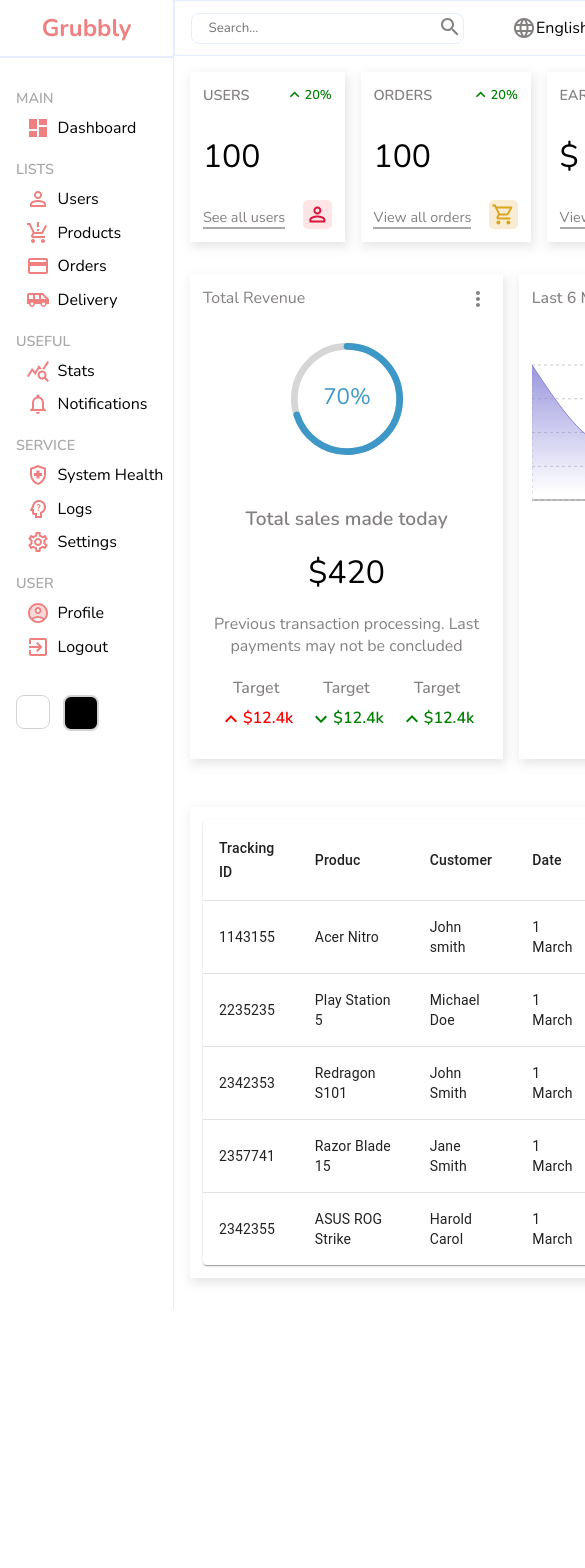
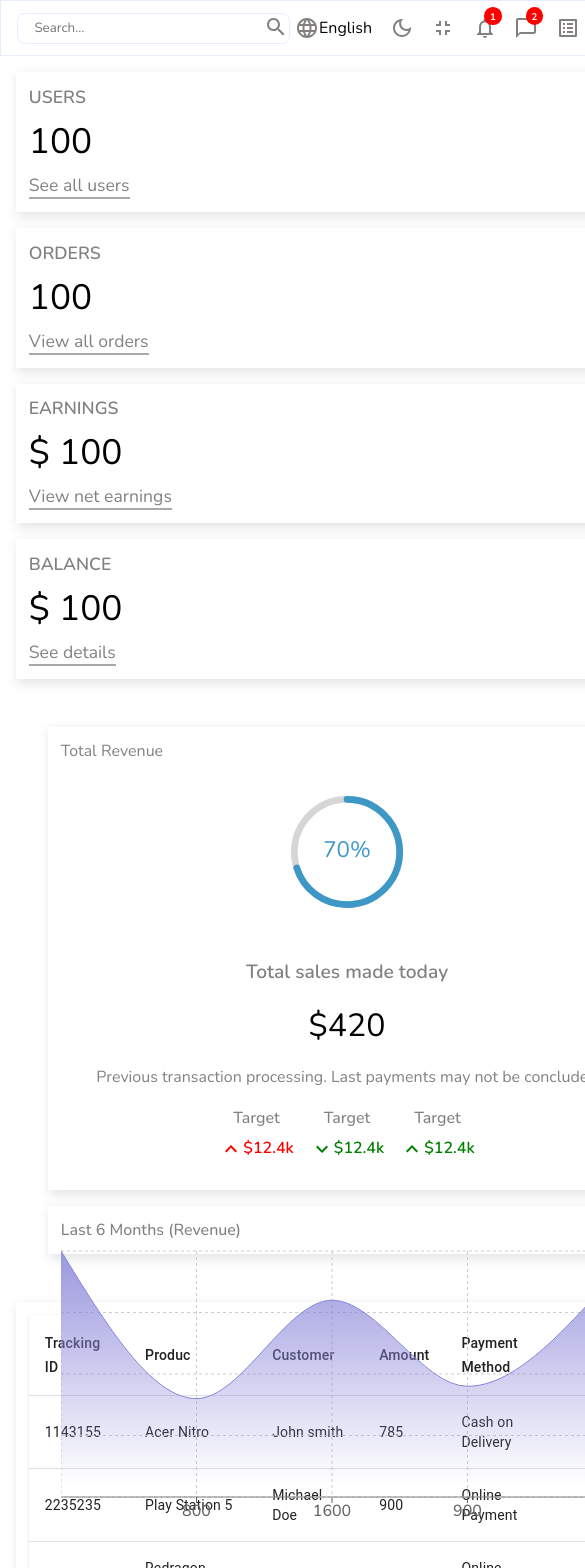
Before and after one commit to michaelomekagu688/grubbly-dashboard, a React (Create React App) app: page / in a window 390 px wide. Shown: the top 1568 px of the page, 585 px wide, since content can reach past the window. Before the commit the page ends 1310 px from the top, so only its background shows below. Built offline with nearby package versions, Linux system fonts and the light colour scheme.

Commit message:
made sidebar responsive

```diff
--- a/src/components/sidebar/sidebar.scss
+++ b/src/components/sidebar/sidebar.scss
@@ -3,6 +3,13 @@
 .sidebar{
     border-right: 0.3px solid rgb(230, 237,277);
     flex: 1;
+    height: 100%;
+    position: fixed;
+    width: 200px;
+    display: flex;
+    justify-content: space-between;
+    flex-direction: column;
+
 
     .logo{
         color: lightcoral;
@@ -22,6 +29,7 @@
     .listss{
         padding: 0;
         margin: 0;
+        margin-bottom: auto;
 
         ul{
             padding: 1em;
@@ -41,6 +49,7 @@
                 justify-content: start;
                 width: 100%;
                 padding: .3em .6em;
+                margin-bottom: 5%;
                 gap: .5rem;
                 transition: all .2s;
 
@@ -86,3 +95,9 @@
         }
     }
 }
+
+@media(max-width: 960px){
+    .sidebar{
+        display: none;
+    }
+}
--- a/src/components/table/Tables.jsx
+++ b/src/components/table/Tables.jsx
@@ -19,34 +19,32 @@ function Tables(){
       name,
       calories,
       fat,
-      carbs,
       protein,
       methods,
       status,
     ) {
-      return { name, calories, fat, carbs, protein, methods, status };
+      return { name, calories, fat, protein, methods, status };
     }
 
 
 
     const rows = [
-    createData(1143155, 'Acer Nitro', 'John smith', '1 March', 785,'Cash on Delivery', 'Approved'),
-    createData(2235235, 'Play Station 5', 'Michael Doe', '1 March', 900,'Online Payment', 'Pending'),
-    createData(2342353, 'Redragon S101', 'John Smith', '1 March', 35,'Online Payment', 'Pending'),
-    createData(2357741, 'Razor Blade 15', 'Jane Smith', '1 March', 920,'Online', 'Approved'),
-    createData(2342355, 'ASUS ROG Strike', 'Harold Carol', '1 March', 2000,'Online', 'Pending'),
+    createData(1143155, 'Acer Nitro', 'John smith', 785,'Cash on Delivery', 'Approved'),
+    createData(2235235, 'Play Station 5', 'Michael Doe', 900,'Online Payment', 'Pending'),
+    createData(2342353, 'Redragon S101', 'John Smith', 35,'Online Payment', 'Pending'),
+    createData(2357741, 'Razor Blade 15', 'Jane Smith', 920,'Online', 'Approved'),
+    createData(2342355, 'ASUS ROG Strike', 'Harold Carol', 2000,'Online', 'Pending'),
     ];
 
     return(
         <div className="table">
               <TableContainer component={Paper}>
-                <Table sx={{ minWidth: 650 }} aria-label="simple table">
+                <Table sx={{ minWidth: 300 }} aria-label="simple table">
                     <TableHead>
                         <TableRow>
                             <TableCell>Tracking ID </TableCell>
                             <TableCell >Produc </TableCell>
                             <TableCell >Customer </TableCell>
-                            <TableCell > Date </TableCell>
                             <TableCell > Amount </TableCell>
                             <TableCell > Payment Method </TableCell>
                             <TableCell > Status </TableCell>
@@ -63,7 +61,6 @@ function Tables(){
                         </TableCell>
                         <TableCell>{row.calories}</TableCell>
                         <TableCell>{row.fat}</TableCell>
-                        <TableCell>{row.carbs}</TableCell>
                         <TableCell>{row.protein}</TableCell>
                         <TableCell>{row.methods}</TableCell>
                         <TableCell>{row.status}</TableCell>
--- a/src/components/widgets/widget.scss
+++ b/src/components/widgets/widget.scss
@@ -80,3 +80,41 @@
         }
     }
 }
+
+@media(max-width:750px){
+    .widget{
+
+        .left{
+
+            :nth-child(1){
+                font-size: 1.1rem;
+            }
+            :nth-child(2){
+                font-size: 2.2rem;
+            }
+            :nth-child(3){
+                font-size: 1.1rem;
+            }
+        }
+
+        .right{
+
+            .prim{
+
+                :nth-child(1){
+                    font-size: 1.6rem;
+                }
+                :nth-child(2){
+                    font-size: 1.3rem;
+                }
+            }
+
+            .icon-2-1,
+            .icon-2-2,
+            .icon-2-3,
+            .icon-2-4{
+                font-size: 2rem;
+            }
+        }
+    }
+}
--- a/src/pages/home/home.scss
+++ b/src/pages/home/home.scss
@@ -1,17 +1,51 @@
 
 .home{
     display: flex;
+    height: 100vh;
 
     .homeContainer{
         flex: 6;
+        height: 100%;
+        margin-left: 200px;
 
         .widget-cont,
         .fnc{
             display: flex;
             padding: 1em;
             justify-content: space-between;
+            flex-wrap: wrap;
             gap: 1rem;
 
         }
     }
 }
+
+@media(max-width:960px){
+    .home{
+
+        .homeContainer{
+            margin-left: 0;
+
+        }
+    }
+}
+
+@media(max-width:750px){
+    .home{
+
+        .homeContainer{
+
+            .widget-cont{
+                flex-direction: column;
+            }
+
+
+            .fnc{
+                flex-direction: column;
+                margin: 1em 2em;
+
+            }
+        }
+    }
+
+}
--- a/src/pages/new/new.scss
+++ b/src/pages/new/new.scss
@@ -6,6 +6,7 @@
     .new-cont{
         display: flex;
         flex-direction: column;
+        margin-left: 200px;
         flex: 6;
 
         .id-sec{
@@ -79,3 +80,13 @@
         }
     }
 }
+
+@media(max-width:960px){
+    .new{
+
+        .new-cont{
+            margin-left: 0;
+
+        }
+    }
+}
--- a/src/pages/single/single.scss
+++ b/src/pages/single/single.scss
@@ -9,6 +9,7 @@
             flex: 6;
             display: flex;
             flex-direction: column;
+            margin-left: 200px;
 
             .single-sec{
                 display: flex;
@@ -82,3 +83,16 @@
         }
     }
 }
+
+@media(max-width:960px){
+    .single{
+
+        .single-cont{
+
+            .single-wrapper{
+
+                margin-left: 0;
+            }
+        }
+    }
+}
--- a/src/pages/users/users.scss
+++ b/src/pages/users/users.scss
@@ -4,6 +4,7 @@
 
     .users-cont{
         flex: 6;
+        margin-left: 200px;
 
         .first-cont{
             display: flex;
@@ -105,3 +106,12 @@
         }
     }
 }
+
+@media(max-width: 960px){
+    .users{
+
+        .users-cont{
+            margin-left: 0;
+        }
+    }
+}
```
Also changed, not shown: src/components/charts/charts.scss (line endings or trailing spaces), src/components/featured/featured.scss (line endings or trailing spaces).
